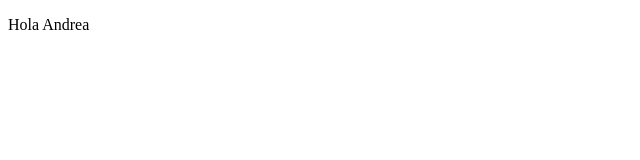
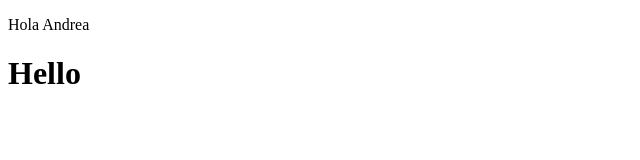
Before and after one commit to nurcanyildiz/diache, a React (Create React App) app: page / in a window 1280 px wide. Shown: the top 160 px of the page, without its empty margins (0-640 px from the left). Built offline with nearby package versions, Linux system fonts and the light colour scheme.

Commit message:
fixed the rendering issue

```diff
--- a/src/App.js
+++ b/src/App.js
@@ -1,4 +1,5 @@
 import "./App.css";
+import Home from './Home'
 
 function App() {
   // const prayer = [
@@ -44,6 +45,7 @@ function App() {
     <div className="title">
       <header className="App-header">
         <p>Hola Andrea </p>
+        <Home/>
       </header>
     </div>
   );
--- a/src/Home.jsx
+++ b/src/Home.jsx
@@ -2,7 +2,7 @@
 const Home = () => {
   return (
     <>
-    <div className='border-black 20px'>
+    <div className='border-black p-5'>
       <h1>Hello</h1>
       </div>
     </>
```
